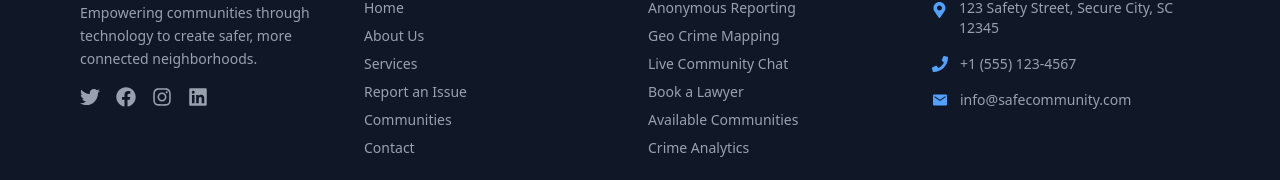
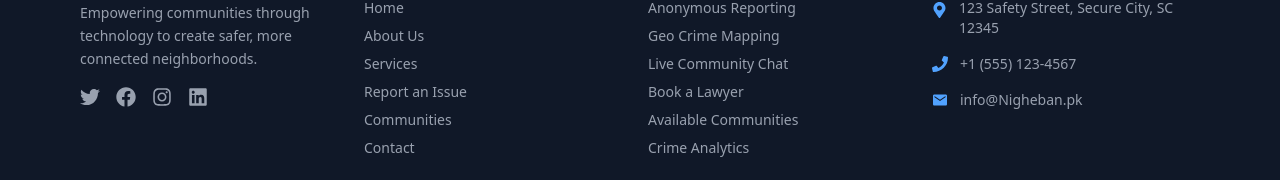
Before and after one commit to nexcodes/softec-25, a Next.js app: page /auth/sign-in in a window 1280 px wide. Shown: the part 899-1079 px from the top of the page. Built offline with nearby package versions, Linux system fonts and the light colour scheme; a web font is replaced by a local one.

Commit message:
footer updated

```diff
--- a/src/app/(root)/_components/Footer.tsx
+++ b/src/app/(root)/_components/Footer.tsx
@@ -130,7 +130,7 @@ const Footer = () => {
               <li className="flex items-center">
                 <IoMdMail className="text-blue-400 mr-3" />
                 <span className="text-gray-400 text-sm">
-                  info@safecommunity.com
+                  info@Nigheban.pk
                 </span>
               </li>
             </ul>
```
